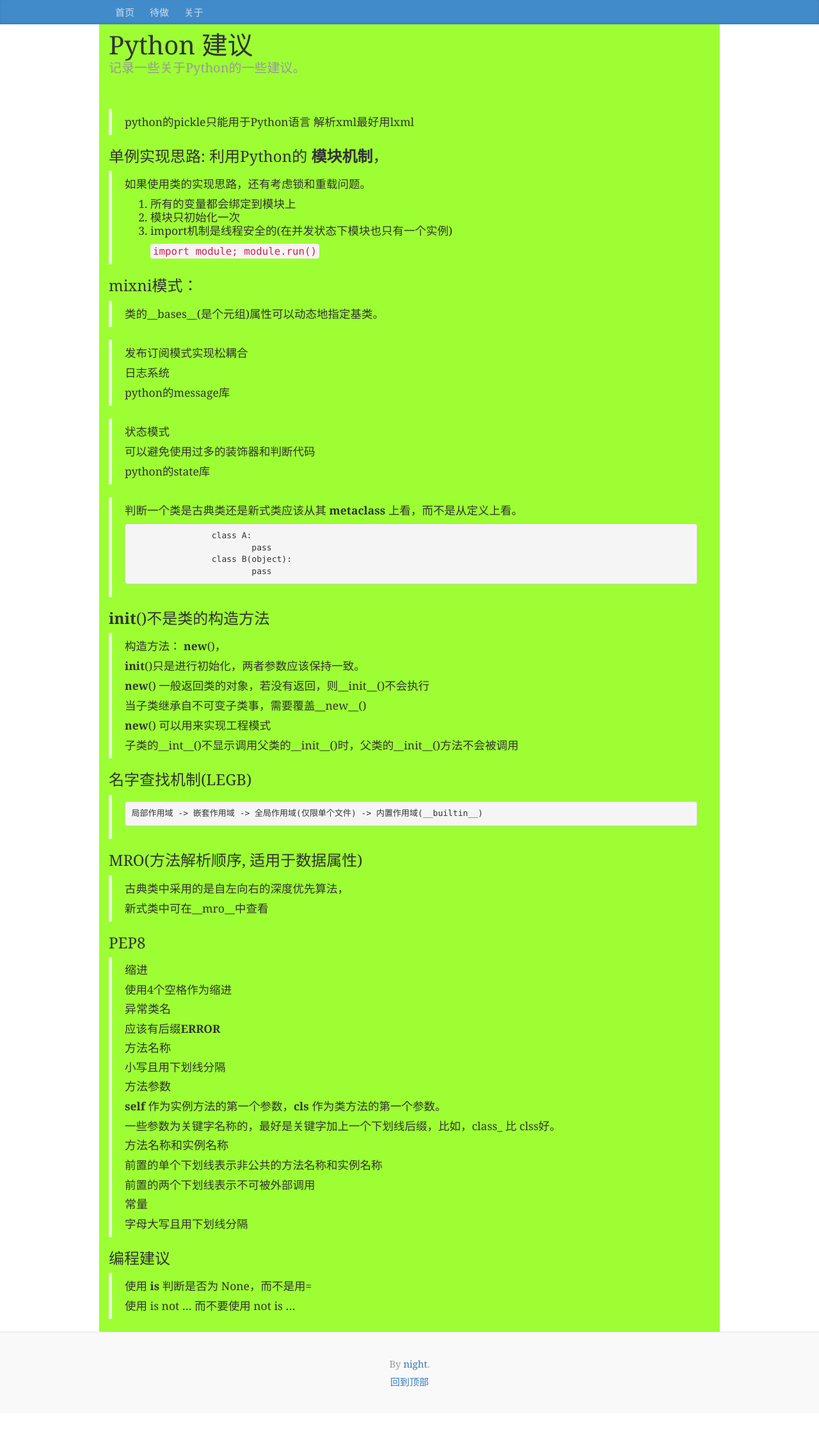
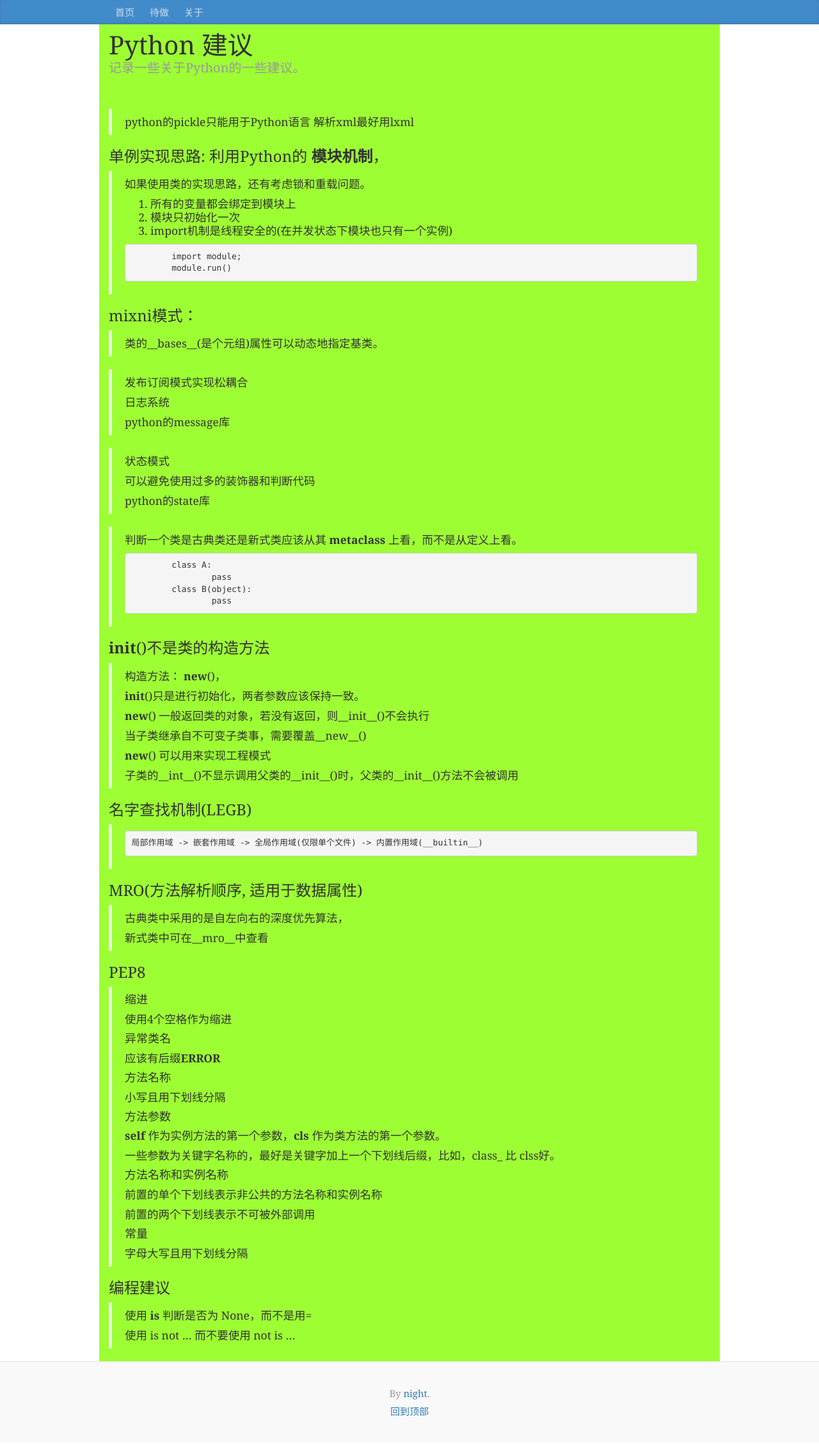
Before and after one commit to night1008/night1008.github.io, a Jekyll site: the page built from _posts/2016-10-16-python-advices.md, in a window 1280 px wide. Shown: the whole page at 64% size. Built offline with Jekyll 4.4.1, drawn with Linux system fonts in a browser that asks for light colours; before the commit the page ends 2226 px from its top, so only the background shows below that.

Commit message:
change file

````diff
--- a/_posts/2016-10-16-python-advices.md
+++ b/_posts/2016-10-16-python-advices.md
@@ -16,8 +16,10 @@ show_header: true
 > 2. 模块只初始化一次
 > 3. import机制是线程安全的(在并发状态下模块也只有一个实例)
 >
->	``` import module;
->	    module.run() ```
+```
+	import module;
+	module.run()
+```
 
 
 ### mixni模式：
@@ -38,12 +40,12 @@ show_header: true
 > python的state库
 
 > 判断一个类是古典类还是新式类应该从其 __metaclass__ 上看，而不是从定义上看。
->  ```
->		class A:
->			pass
->		class B(object):
->			pass
-> ```
+```
+	class A:
+		pass
+	class B(object):
+		pass
+```
 
 ###	__init__()不是类的构造方法
 > 构造方法： __new__()，
````
Also changed, not shown: _posts/2016-10-23-mysql.md (+10 -0 lines), _posts/2016-11-12-questions.md (+1 -4 lines).
